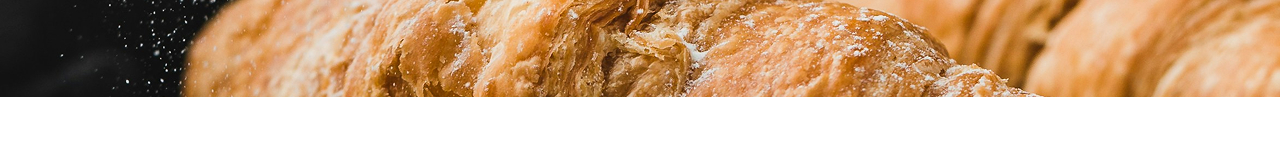
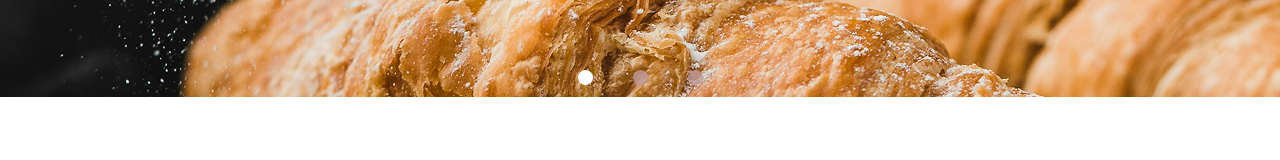
Before and after one commit to zsoyonx-maker/dessert_react, a React (Vite) app: page / in a window 1280 px wide. Shown: the part 553-713 px from the top of the page. Built offline with nearby package versions, Linux system fonts and the light colour scheme; a web font is replaced by a local one.

Commit message:
최종(빌드 및 수정완료)

```diff
--- a/src/components/Slider.jsx
+++ b/src/components/Slider.jsx
@@ -10,7 +10,12 @@ const Slider = (props) => {
     return (
         <section id="sliderType">
             <h2 className="blind">{props.title}</h2>
-            <Swiper navigation={true} Pagination={true} modules={[Navigation, Pagination]} className="dessert_hero">
+            <Swiper
+                modules={[Navigation, Pagination]}
+                navigation={true}
+                pagination={{ clickable: true }}
+                className="dessert_hero"
+            >
                 {sliderData.map((slider) => (
                     <SwiperSlide key={slider.id}>
                         <div className={`slider_img ${slider.className}`}>
```
